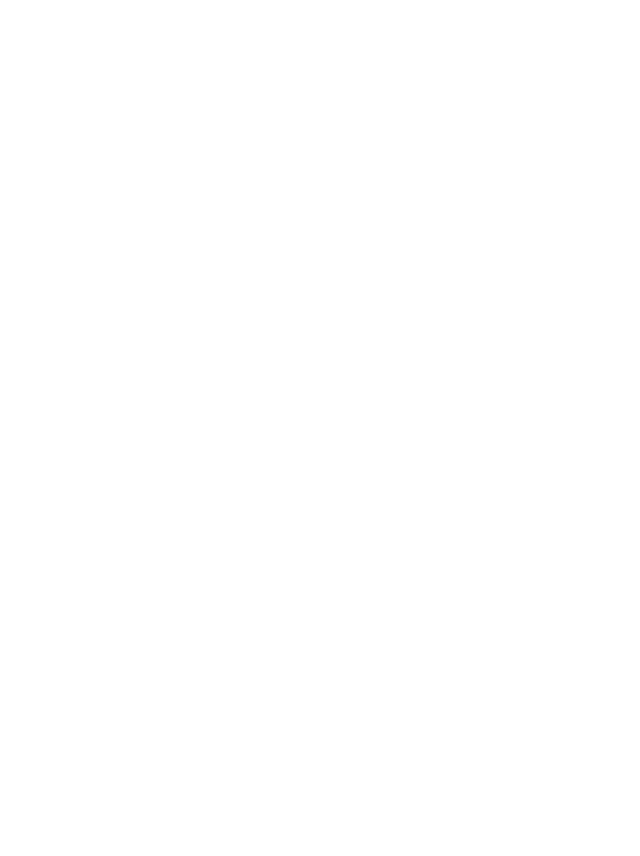
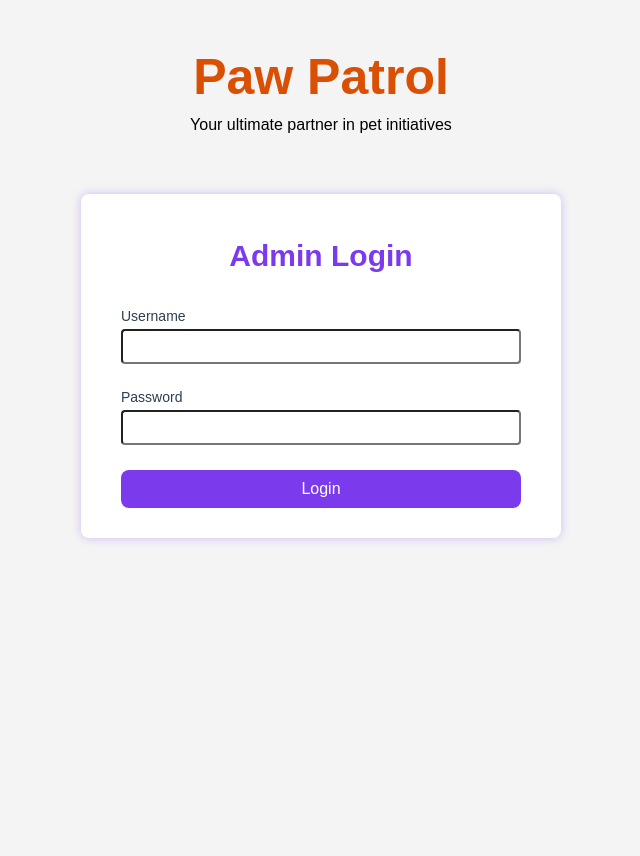
Before and after one commit to Group7-Webdev-Project/paw_patrol_ph3, a PHP site: page /login.php in a window 1280 px wide. Before the commit the part shown is empty. Shown: the whole page, without its empty margins (319-959 px from the left). Before the commit the page ends 800 px from the top, so only its background shows below. Run offline with PHP 8.4, Linux system fonts and the light colour scheme; some web fonts are replaced.

Commit message:
added login & logout functions

```diff
--- /dev/null
+++ b/backend/login.css
@@ -0,0 +1,101 @@
+@font-face {
+    font-family: 'LEMON';
+    src: url('../frontend/fonts/LEMON.otf') format('opentype');
+}
+
+h2, span, p {
+    font-family: 'LEMON', sans-serif;
+}
+
+body {
+    height: 100vh;
+    display: flex;
+    flex-direction: column;
+    align-items: center;
+    background-color: #f4f4f4;
+    padding: 20px 0;
+}
+
+/*LOGIN AND SIGNUP*/
+.login-header {
+    text-align: center;
+    padding: 10px 0 60px 0;
+}
+
+.login-header h2 {
+    color: #d94f04;
+    font-size: 50px;
+    font-weight: 700;
+    margin: 10px;
+}
+
+.login-header span {
+    font-size: 16px;
+    font-family: sans-serif;
+}
+
+#login-div {
+    background-color: #FFFFFF;
+    padding: 20px 40px;
+    display: flex;
+    flex-direction: column;
+    align-items: center;
+    width: 40%;
+    max-width: 400px;
+    border-radius: 8px;
+    box-shadow: 0 0 10px rgba(124, 58, 237, 0.3);
+}
+
+#login-div h2 {
+    font-size: 30px;
+    color: #7C3AED;
+}
+
+.login-container form {
+    width: 100%;
+    font-family: raleway;
+    display: flex;
+    flex-direction: column;
+    color: #2C3E50;
+}
+
+.login-container button {
+    font-size: 16px;
+    margin-top: 10px;
+    margin-bottom: 10px;
+    padding: 10px;
+    border: none;
+    border-radius: 8px;
+    background-color: #7C3AED;
+    color: #FFFFFF;
+    cursor: pointer;
+}
+
+.login-container button:hover {
+    background-color: #d94f04;
+}
+.login-container p {
+    font-size: 14px;
+    text-align: center;
+}
+.child-login {
+    display: flex;
+    flex-direction: column;
+    padding: 10px 0;
+}
+
+.child-login input {
+    padding: 8px;
+    margin: 5px 0;
+    border-radius: 4px;
+}
+
+.child-login label {
+    font-size: 14px;
+    font-family: sans-serif;
+}
+
+.login-container a {
+    color: #0055aa;
+    text-decoration: none;
+}
--- a/backend/login.php
+++ b/backend/login.php
@@ -0,0 +1,51 @@
+<!DOCTYPE html>
+<html lang="en">
+<head>
+    <meta charset="UTF-8">
+    <meta name="viewport" content="width=device-width, initial-scale=1.0">
+    <title>Admin Login</title>
+    <link rel="stylesheet" href="login.css">
+</head>
+<body>
+        <header class="login-header" id="login-header">
+            <h2>Paw Patrol</h2>
+            <span>Your ultimate partner in pet initiatives</span>
+        </header>
+
+        <div class="login-container" id="login-div">
+            <h2>Admin Login</h2>
+            <form action="login.php" method="POST">
+                <div class="child-login">
+                    <label>Username</label>
+                    <input type="text" name="username" required>
+                </div>
+                <div class="child-login">
+                    <label>Password</label>
+                    <input type="password" name="password" required>
+                </div>
+                <button type="submit">Login</button>
+            </form>
+        </div>
+</body>
+</html>
+
+<?php
+    session_start();
+
+    if($_SERVER['REQUEST_METHOD'] == "POST") {
+        $username = $_POST['username'];
+        $password = $_POST['password'];
+
+        if($username === 'admin' && $password === 'admin1234') {
+            $_SESSION['admin_logged_in'] = true;
+            $_SESSION['admin_username'] = $username;
+            header("Location: admin.php?success=1");
+            exit();
+        }
+        else {
+            header("Location: login.php?error=invalid_credentials");
+            exit();
+        }
+    }
+
+?>
```
Also changed, not shown: backend/admin.php (+19 -1 lines), backend/logout.php (added, +10 -0 lines).
